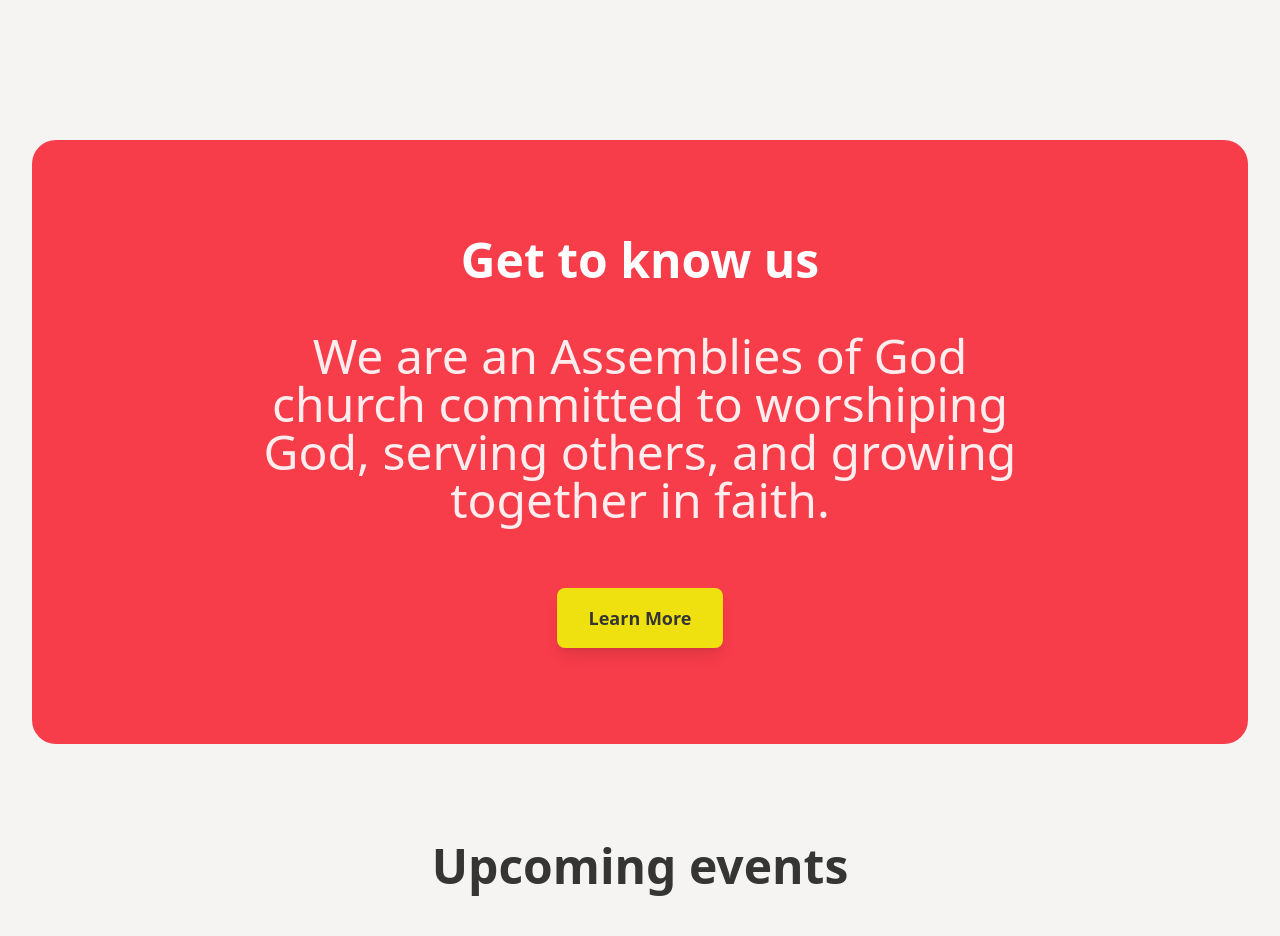
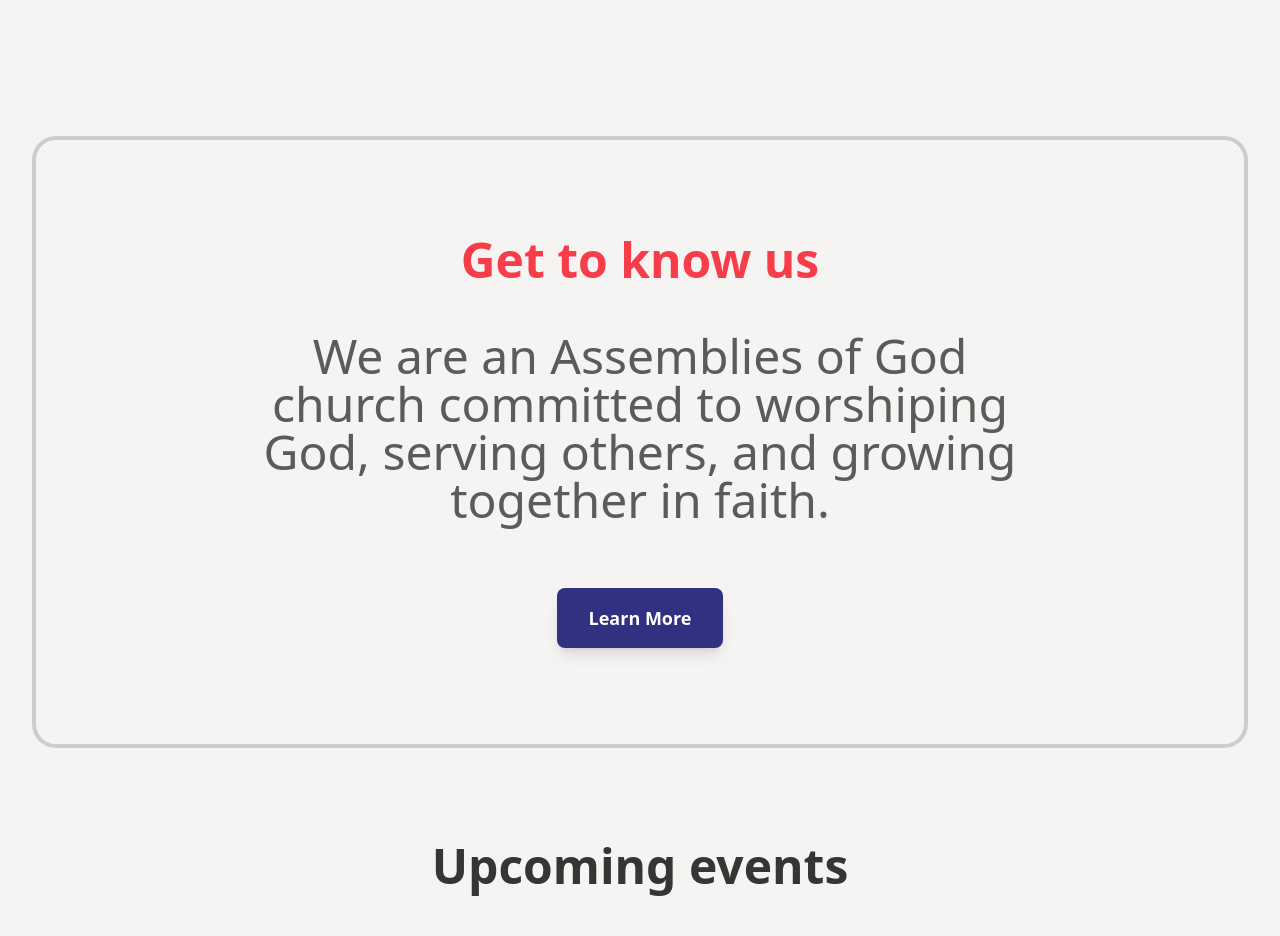
Before and after one commit to judithoseitete/mtcag, a Next.js app: page / in a window 1280 px wide. Shown: the part 1320-2256 px from the top of the page. Built offline with nearby package versions, Linux system fonts and the light colour scheme.

Commit message:
Update About section: neutral bg with gray border, red heading, blue button

```diff
--- a/components/home/AboutSection.tsx
+++ b/components/home/AboutSection.tsx
@@ -4,16 +4,16 @@ export default function AboutSection() {
   return (
     <section className="bg-brand-neutral min-h-[80vh] flex items-center px-4 sm:px-6 lg:px-8">
       <div className="max-w-7xl mx-auto w-full">
-        <div className="bg-brand-red rounded-3xl px-8 py-16 md:px-16 md:py-20 lg:px-24 lg:py-24">
+        <div className="bg-brand-neutral border-4 border-brand-gray/20 rounded-3xl px-8 py-16 md:px-16 md:py-20 lg:px-24 lg:py-24">
           <div className="max-w-3xl mx-auto text-center">
-            <h2 className="text-3xl md:text-4xl lg:text-5xl font-bold text-white mb-8 md:mb-12">
+            <h2 className="text-3xl md:text-4xl lg:text-5xl font-bold text-brand-red mb-8 md:mb-12">
               Get to know us
             </h2>
-            <p className="text-3xl md:text-4xl lg:text-5xl text-white/90 mb-12 md:mb-16">
+            <p className="text-3xl md:text-4xl lg:text-5xl text-brand-gray/80 mb-12 md:mb-16">
               We are an Assemblies of God church committed to worshiping God,
               serving others, and growing together in faith.
             </p>
-            <button className="px-8 py-4 bg-brand-yellow text-brand-gray font-bold text-lg rounded-lg hover:bg-brand-yellow/90 transition-colors shadow-lg">
+            <button className="px-8 py-4 bg-brand-blue text-white font-bold text-lg rounded-lg hover:bg-brand-blue/90 transition-colors shadow-lg">
               Learn More
             </button>
           </div>
```
